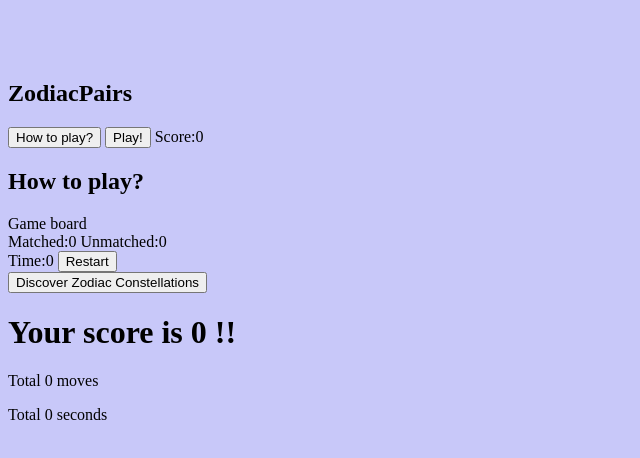
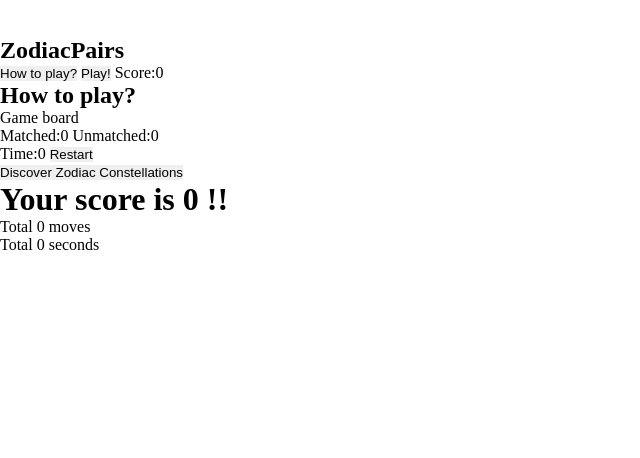
Before and after one commit to BrunaRihl/ZodiacPairs-Memory-Game, a plain HTML site: page index.html in a window 1280 px wide. Shown: the whole page, without its empty margins (0-640 px from the left). Drawn offline with Linux system fonts and the light colour scheme.

Commit message:
Style: Remove default margins, padding and borders

```diff
--- a/assets/css/style.css
+++ b/assets/css/style.css
@@ -1,3 +1,17 @@
-body {
-    background-color: rgb(200, 200, 249);
+
+
+/*custom properties*/
+
+:root {
+    --main-primary: #242424;
+    --main-secondary: #929292;
+    --text-primary: #6c6c6c;
+    --text-secondary: #d7d7d7;
+    --white: rgb(255, 255, 255);
 }
+
+* {
+    margin: 0;
+    padding: 0;
+    border: none;
+}
```
